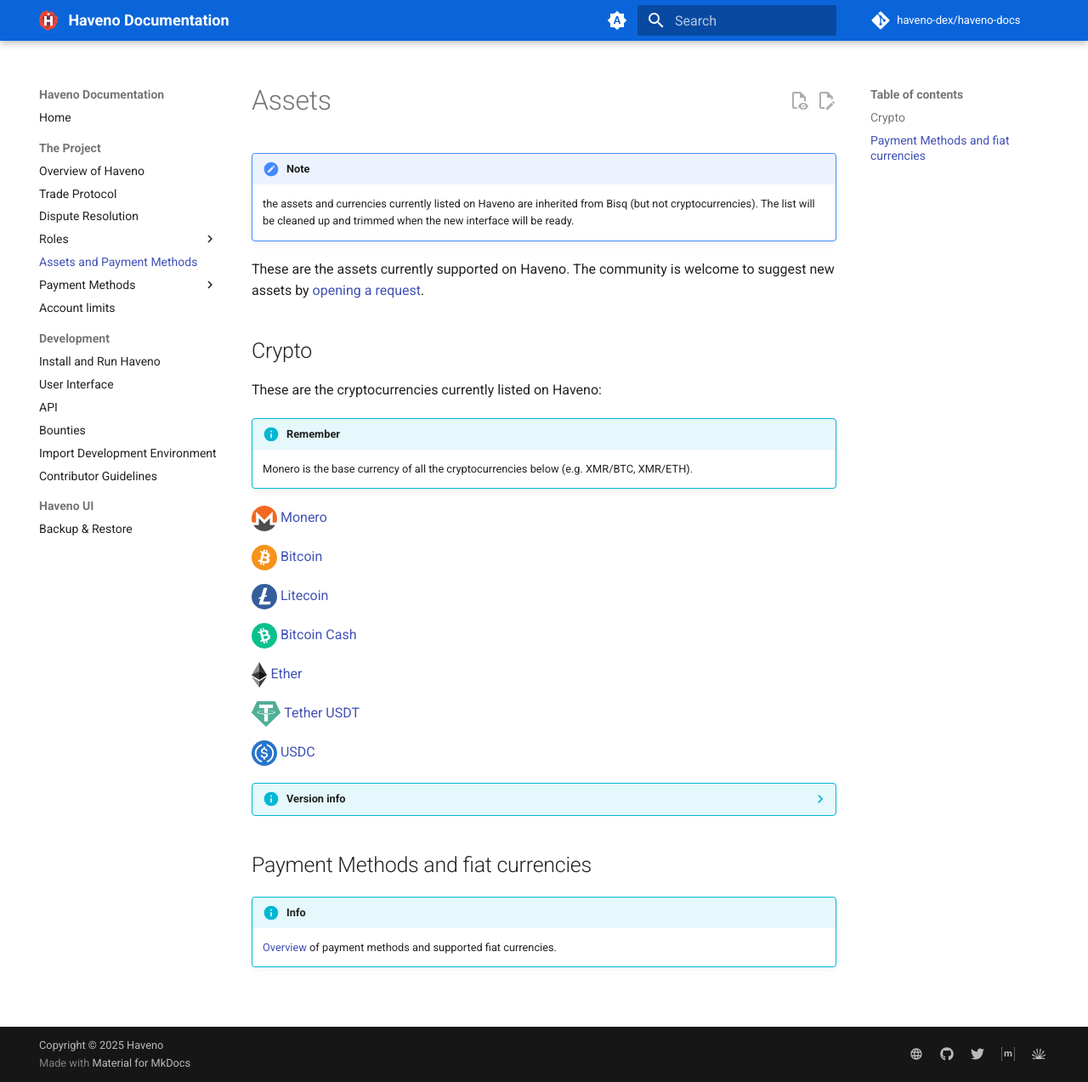
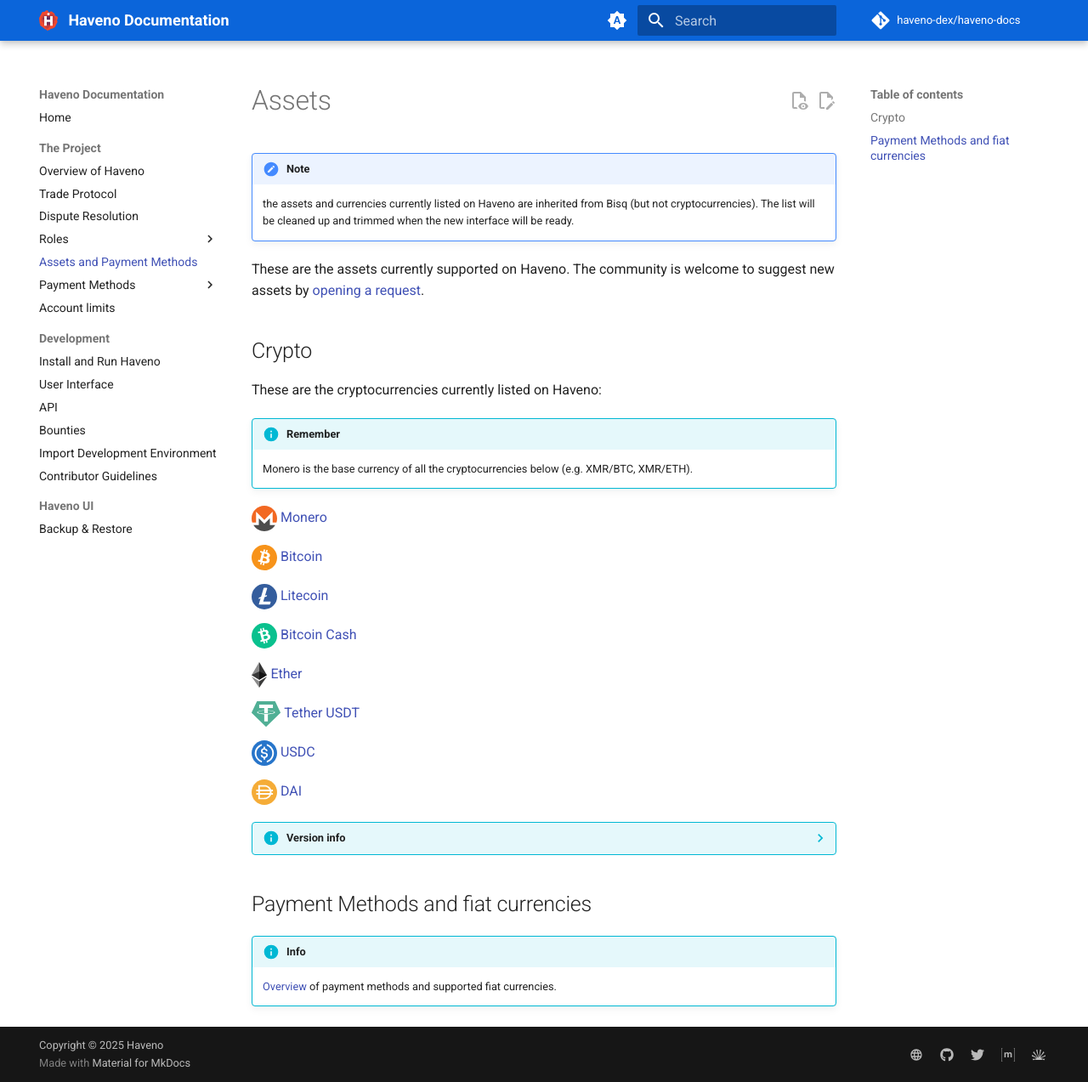
Before and after one commit to haveno-dex/haveno-docs, an MkDocs documentation site: the page built from docs/the-project/assets.md, in a window 1280 px wide and 1273 px high. Shown: the whole window at 85% size. Built offline with MkDocs 1.6.1 and Material for MkDocs 9.7.7, drawn with Linux system fonts in a browser that asks for light colours; plug-ins that fetch from the network failed and are left out; comment, search, counter and statistics services are not loaded; the version menu is left out.

Commit message:
Add DAI Stablecoin

```diff
--- a/docs/the-project/assets.md
+++ b/docs/the-project/assets.md
@@ -13,7 +13,7 @@
 !!! info "Remember"
     Monero is the base currency of all the cryptocurrencies below (e.g. XMR/BTC, XMR/ETH).
 
-<!-- Crypto Logos Archive:  https://github.com/coinwink/crypto-logos-cc -->
+<!-- Crypto Logos Archive: https://cryptologos.cc/ -->
 
 ![Monero](../resources/img/crypto/monero.svg){ .crypto-logos } [Monero](https://getmonero.org)
 
@@ -29,9 +29,12 @@
 
 ![USDC](../resources/img/crypto/usdc.svg){ .crypto-logos } [USDC](https://www.circle.com/usdc)
 
+![DAI](../resources/img/crypto/dai.svg){ .crypto-logos } [DAI](https://makerdao.com/en/)
+
 ??? info "Version info"
     - Tether (USDT-ERC20 & USDT-TRC20) support has been available since Haveno 1.0.13
     - USDC (USDC-ERC20) support has been available since Haveno 1.0.15
+    - Dai Stablecoin (DAI-ERC20) support has been available since Haveno 1.0.19
 
 
 ## Payment Methods and fiat currencies
```
Also changed, not shown: docs/resources/img/crypto/dai.svg (added).
